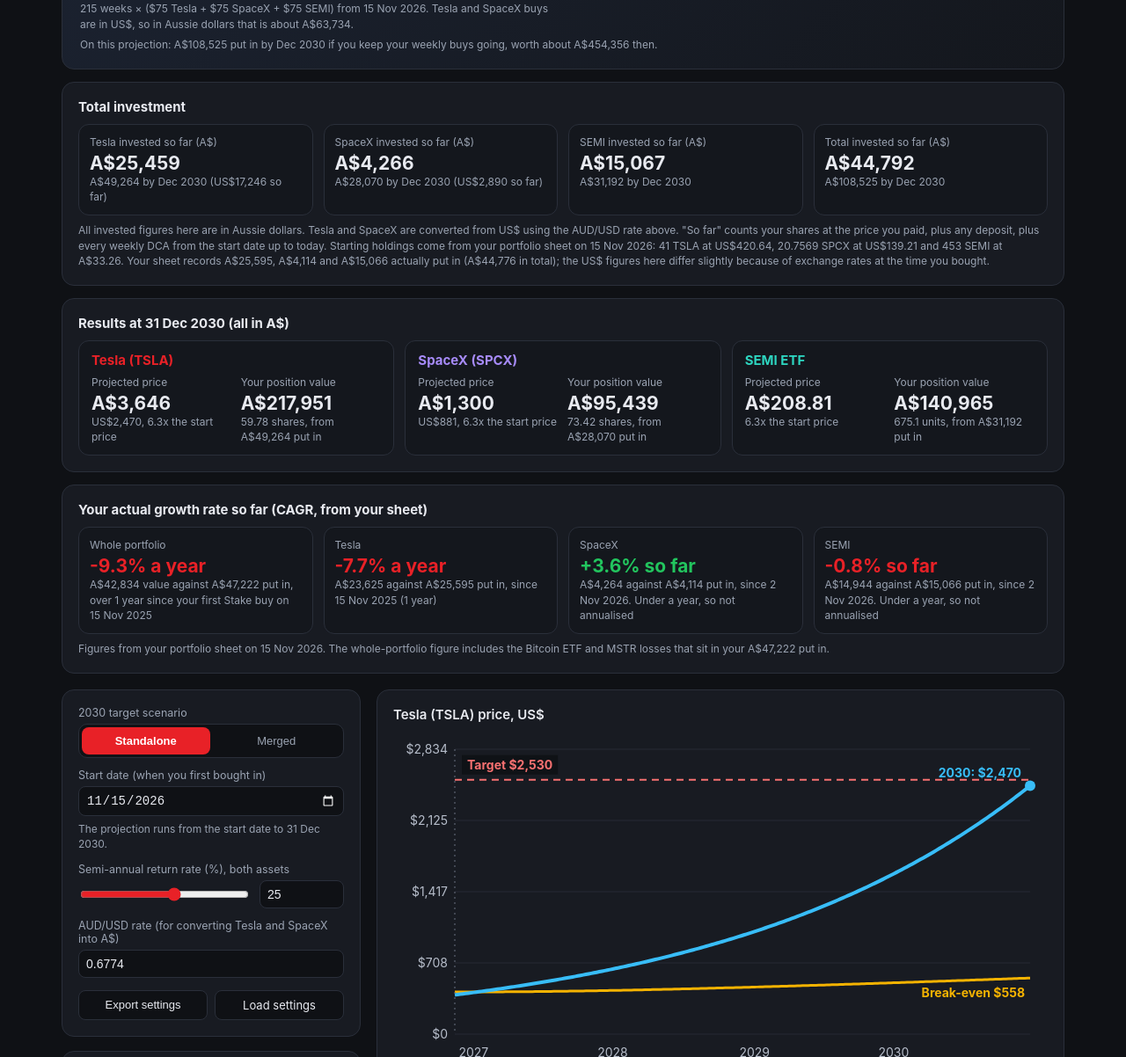
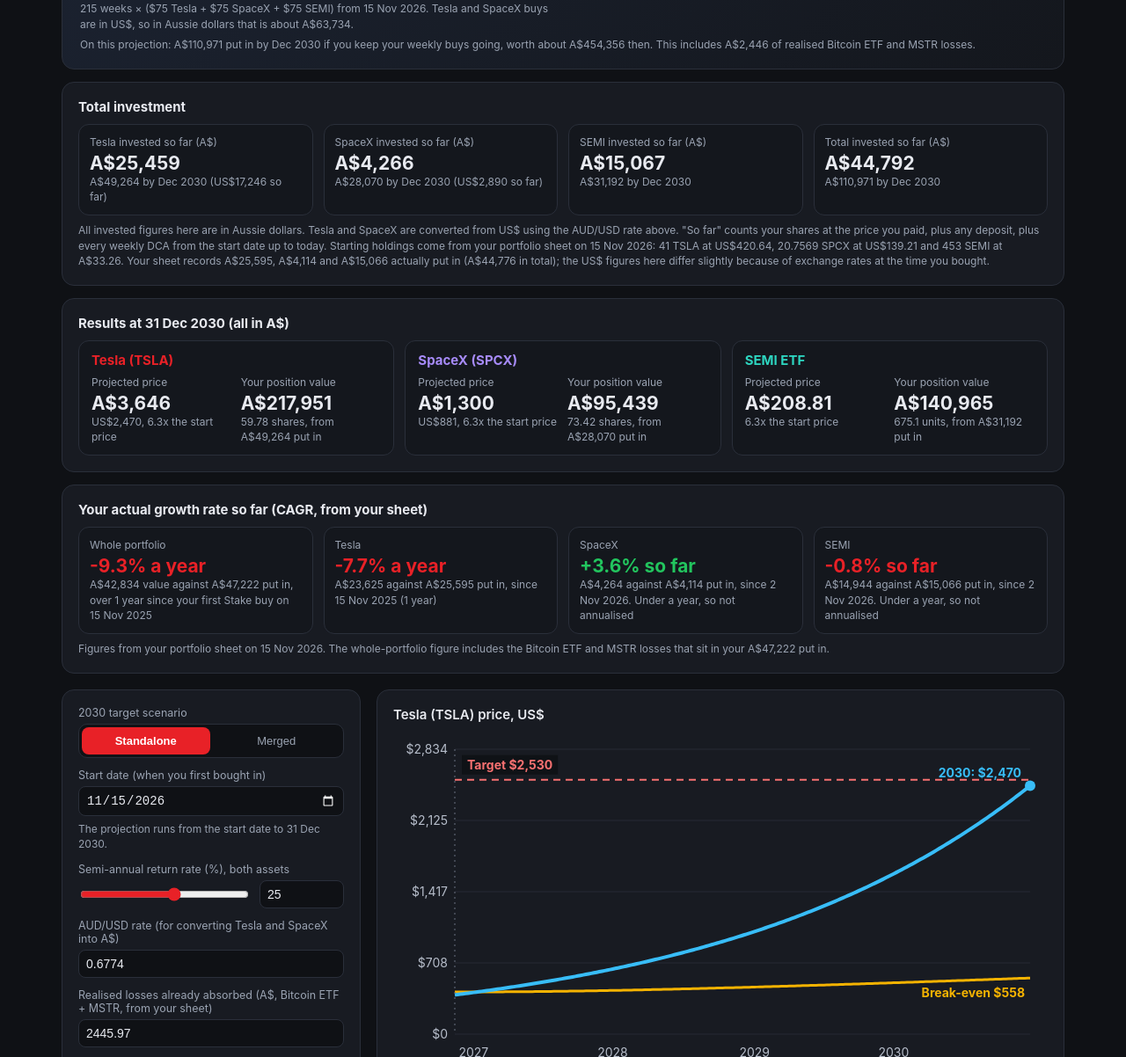
Before and after one commit to bobbyboy14/dca-3cfaf362, a plain HTML site: page tesla-2030.html in a window 1280 px wide. Shown: the part 422-1624 px from the top of the page at 88% size. Drawn offline with Linux system fonts and the light colour scheme.

Commit message:
Tesla 2030: include realised losses in total put in

```diff
--- a/tesla-2030.html
+++ b/tesla-2030.html
@@ -59,6 +59,7 @@ canvas{width:100%;height:380px;display:block}.legend{display:flex;gap:14px;font-
   <label>Semi-annual return rate (%), both assets</label>
   <div class="row"><input id="rateR" type="range" min="-20" max="60" step="0.5" value="25"><input id="rate" type="number" step="0.5" value="25"></div>
   <label>AUD/USD rate (for converting Tesla and SpaceX into A$)</label><input id="fx" type="number" step="0.001" value="0.6774">
+  <label>Realised losses already absorbed (A$, Bitcoin ETF + MSTR, from your sheet)</label><input id="loss" type="number" step="0.01" value="2445.97">
   <div class="btns"><button id="exp">Export settings</button><label>Load settings<input id="imp" type="file" accept=".json" class="hide"></label></div>
  </div>
  <div class="card">
@@ -145,14 +146,14 @@ function calc(){
  const T=sim({p0:g("t_p0")||1,held:g("t_held"),cost:g("t_cost"),dep:g("t_dep"),dca:g("t_dca"),tgt:g("t_tgt")||1},start,r);
  const S=sim({p0:g("s_p0")||1,held:g("s_held"),cost:g("s_cost"),dep:g("s_dep"),dca:g("s_dca"),tgt:g("s_tgt")||1},start,r);
  const Mx=sim({p0:g("m_p0")||1,held:g("m_held"),cost:g("m_cost"),dep:g("m_dep"),dca:g("m_dca"),tgt:g("m_tgt")||1},start,r), fx=g("fx")||0.677;
- const inv=T.inv+S.inv+Mx.inv*fx, val=T.val+S.val+Mx.val*fx, invNow=T.invNow+S.invNow+Mx.invNow*fx;
+ const inv=T.inv+S.inv+Mx.inv*fx+g("loss")*fx, val=T.val+S.val+Mx.val*fx, invNow=T.invNow+S.invNow+Mx.invNow*fx;
  $("iMnow").textContent="A"+fmt(Mx.invNow);$("iM30").textContent="A"+fmt(Mx.inv)+" by Dec 2030";
  $("rMP").textContent="A"+fmt(Mx.price,2);$("rMX").textContent=(Mx.price/(g("m_p0")||1)).toFixed(1)+"x the start price";$("rMB").textContent=Mx.sh>0?"A"+fmt(Mx.be,2):"n/a";$("rMS").textContent=Mx.sh.toFixed(1)+" units";
  $("cNM").textContent=pc(Mx.needCagr);$("cNMs").textContent="Or "+pc(Math.pow(1+Mx.needCagr,.5)-1)+" every six months";
  track("trM","SEMI",Mx,1);draw("cM",Mx,"#2dd4bf");
  const A=v=>"A"+fmt(v/fx);$("iTnow").textContent=A(T.invNow);$("iT30").textContent=A(T.inv)+" by Dec 2030 (US"+fmt(T.invNow)+" so far)";
  if(S){$("iSnow").textContent=A(S.invNow);$("iS30").textContent=A(S.inv)+" by Dec 2030 (US"+fmt(S.invNow)+" so far)"}
- $("iAll").textContent=A(invNow);$("iAll30").textContent=A(inv)+" by Dec 2030";$("heroAll30").textContent="On this projection: "+A(inv)+" put in by Dec 2030 if you keep your weekly buys going, worth about "+A(val)+" then.";
+ $("iAll").textContent=A(invNow);$("iAll30").textContent=A(inv)+" by Dec 2030";$("heroAll30").textContent="On this projection: "+A(inv)+" put in by Dec 2030 if you keep your weekly buys going, worth about "+A(val)+" then. This includes A"+fmt(g("loss"))+" of realised Bitcoin ETF and MSTR losses.";
  $("rTP").textContent=A(T.price);$("rTX").textContent="US"+fmt(T.price)+", "+(T.price/(g("t_p0")||1)).toFixed(1)+"x the start price";
  $("rTB").textContent="A"+fmt(T.be/fx,2);$("rTS").textContent="US"+fmt(T.be,2)+", "+T.sh.toFixed(2)+" shares";
  $("rVal").textContent=A(val);$("rValS").textContent="From "+A(inv)+" put in";
@@ -191,7 +192,7 @@ function draw(id,A,col){
  x.font="bold 14px -apple-system,sans-serif";x.textAlign="right";x.fillStyle=PC;x.fillText("2030: "+fmt(A.P[n]),X(n)-10,Math.max(T+14,YP(A.P[n])-10));
  if(A.BE[n]!==null){x.fillStyle=BC;x.fillText("Break-even "+fmt(A.BE[n]),L+w-6,Math.min(T+h-8,YP(A.BE[n])+22))}
 }
-const KEYS=["start","rate","fx","m_dca","m_held","m_cost","m_dep","m_p0","m_tgt","t_dca","t_held","t_cost","t_dep","t_p0","t_tgt","s_dca","s_held","s_cost","s_dep","s_p0","s_tgt"];
+const KEYS=["start","rate","fx","loss","m_dca","m_held","m_cost","m_dep","m_p0","m_tgt","t_dca","t_held","t_cost","t_dep","t_p0","t_tgt","s_dca","s_held","s_cost","s_dep","s_p0","s_tgt"];
 $("exp").onclick=()=>{const o={saved:new Date().toISOString(),scenario:mode==="M"?"Merged Tesla + SpaceX":"Standalone",mode,end_date:"2030-12-31",settings:{}};
  KEYS.forEach(k=>o.settings[k]=$(k).value);
  o.summary={tesla_price_2030:$("rTP").textContent,position_value_2030:$("rVal").textContent,total_invested_so_far:$("iAll").textContent,total_invested_by_2030:$("iAll30").textContent,your_position_cagr:$("cY").textContent};
```
